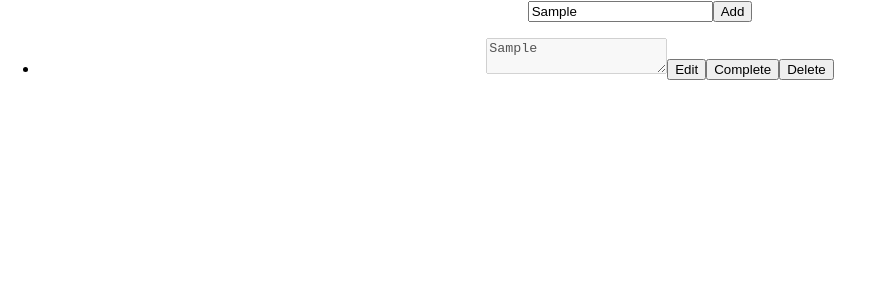
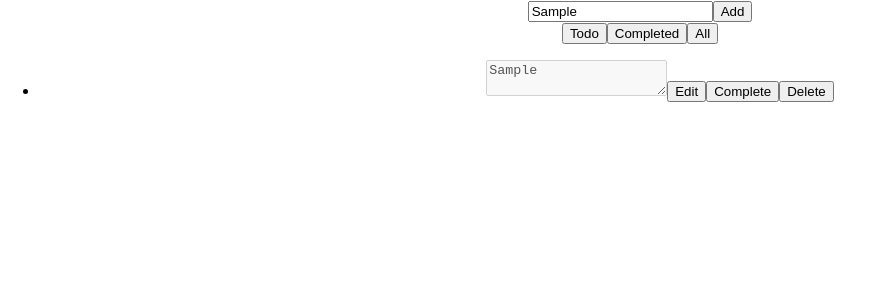
Before and after one commit to 6hartanto/react-todo-list, a React (Create React App) app: page / in a window 1280 px wide. Both pictures are taken after typing "Sample" into the empty fields and a click on the button "Add". Shown: the top 300 px of the page, without its empty margins (0-874 px from the left). Built offline with nearby package versions, Linux system fonts and the light colour scheme.

Commit message:
handle display todos

```diff
--- a/src/App.js
+++ b/src/App.js
@@ -1,24 +1,12 @@
 import './App.css';
+import DisplayTodos from './components/DisplayTodos';
 import Todos from './components/Todos';
 
 function App() {
   return (
     <div className="App">
       <Todos />
-      {/* <header className="App-header">
-        <img src={logo} className="App-logo" alt="logo" />
-        <p>
-          Edit <code>src/App.js</code> and save to reload.
-        </p>
-        <a
-          className="App-link"
-          href="https://reactjs.org"
-          target="_blank"
-          rel="noopener noreferrer"
-        >
-          Learn React
-        </a>
-      </header> */}
+      <DisplayTodos />
     </div>
   );
 }
--- /dev/null
+++ b/src/components/DisplayTodos.js
@@ -0,0 +1,51 @@
+import React, { useState } from 'react'
+import { connect } from 'react-redux'
+import { addTodos, removeTodos, updateTodos, completeTodos } from '../redux/reducer';
+import TodoItem from './TodoItem';
+
+const mapStateToProps = (state) => {
+  return {
+    todos: state,
+  };
+};
+
+const mapDispatchToProps = (dispatch) => {
+  return {
+    addTodo: (obj) => dispatch(addTodos(obj)),
+    removeTodo: (id) => dispatch(removeTodos(id)),
+    updateTodo: (obj) => dispatch(updateTodos(obj)),
+    completeTodo: (id) => dispatch(completeTodos(id)),
+  };
+};
+
+const DisplayTodos = (props) => {
+  const [sort, setSort] = useState("active");
+  return (
+    <div className="displaytodos">
+      <div className="buttons">
+        <button onClick={() => setSort("todo")}>Todo</button>
+        <button onClick={() => setSort("completed")}>Completed</button>
+        <button onClick={() => setSort("all")}>All</button>
+      </div>
+      <ul>
+        {props.todos.length > 0 && sort === "active"
+          ? props.todos.map((item) => {
+            return (
+              item.completed === false && (
+                <TodoItem
+                  key={item.id}
+                  item={item}
+                  removeTodo={props.removeTodo}
+                  updateTodo={props.updateTodo}
+                  completeTodo={props.completeTodo}
+                />
+              )
+            );
+          })
+          : null}
+      </ul>
+    </div>
+  )
+}
+
+export default connect(mapStateToProps, mapDispatchToProps)(DisplayTodos)
--- /dev/null
+++ b/src/components/TodoItem.js
@@ -0,0 +1,36 @@
+import React, { useRef } from 'react'
+
+const TodoItem = (props) => {
+  const { item, updateTodo, removeTodo, completeTodo } = props;
+
+  const inputRef = useRef(true);
+
+  const changeFocus = () => {
+    inputRef.current.disabled = false;
+    inputRef.current.focus();
+  };
+
+  const update = (id, value, e) => {
+    if (e.which === 13) {
+      //13 is key for enter key
+      updateTodo({ id, item: value });
+      inputRef.current.disabled = true;
+    }
+  };
+
+  return (
+    <li key={item.id}>
+      <textarea
+        ref={inputRef}
+        disabled={inputRef}
+        defaultValue={item.item}
+        onKeyPress={(e) => update(item.id, inputRef.current.value, e)}
+      />
+      <button onClick={() => changeFocus()}>Edit</button>
+      <button onClick={() => completeTodo(item.id)}>Complete</button>
+      <button onClick={() => removeTodo(item.id)}>Delete</button>
+    </li>
+  )
+}
+
+export default TodoItem
--- a/src/components/Todos.js
+++ b/src/components/Todos.js
@@ -1,4 +1,4 @@
-import React, { useRef, useState } from 'react'
+import React, { useState } from 'react'
 import { connect } from 'react-redux';
 import { addTodos, removeTodos, updateTodos, completeTodos } from '../redux/reducer';
 
@@ -20,20 +20,7 @@
 const Todos = (props) => {
   const [todo, setTodo] = useState("");
 
-  const inputRef = useRef(true);
 
-  const changeFocus = () => {
-    inputRef.current.disabled = false;
-    inputRef.current.focus();
-  };
-
-  const update = (id,value,e) => {
-    if(e.which === 13) {
-      //13 is key for enter key
-      props.updateTodo({id, item:value});
-      inputRef.current.disabled = true;
-    }
-  }
 
   const handleChange = (e) => {
     setTodo(e.target.value)
@@ -50,20 +37,13 @@
       })}>Add</button>
       <br />
 
-      <ul>
+      {/* <ul>
         {props.todos.map((item) => {
-          return <li key={item.id}>
-          <textarea
-            ref={inputRef}
-            disabled={inputRef}
-            defaultValue={item.item}
-            onKeyPress={(e) => update(item.id, inputRef.current.value, e)}
-          />
-          <button onClick={() => changeFocus()}>Edit</button>
-          <button onClick={() => props.completeTodo(item.id)}>Complete</button>
-          <button onClick={() => props.removeTodo(item.id)}>Delete</button></li>
+          return (
+
+          );
         })}
-      </ul>
+      </ul> */}
     </div>
   )
 }
```
